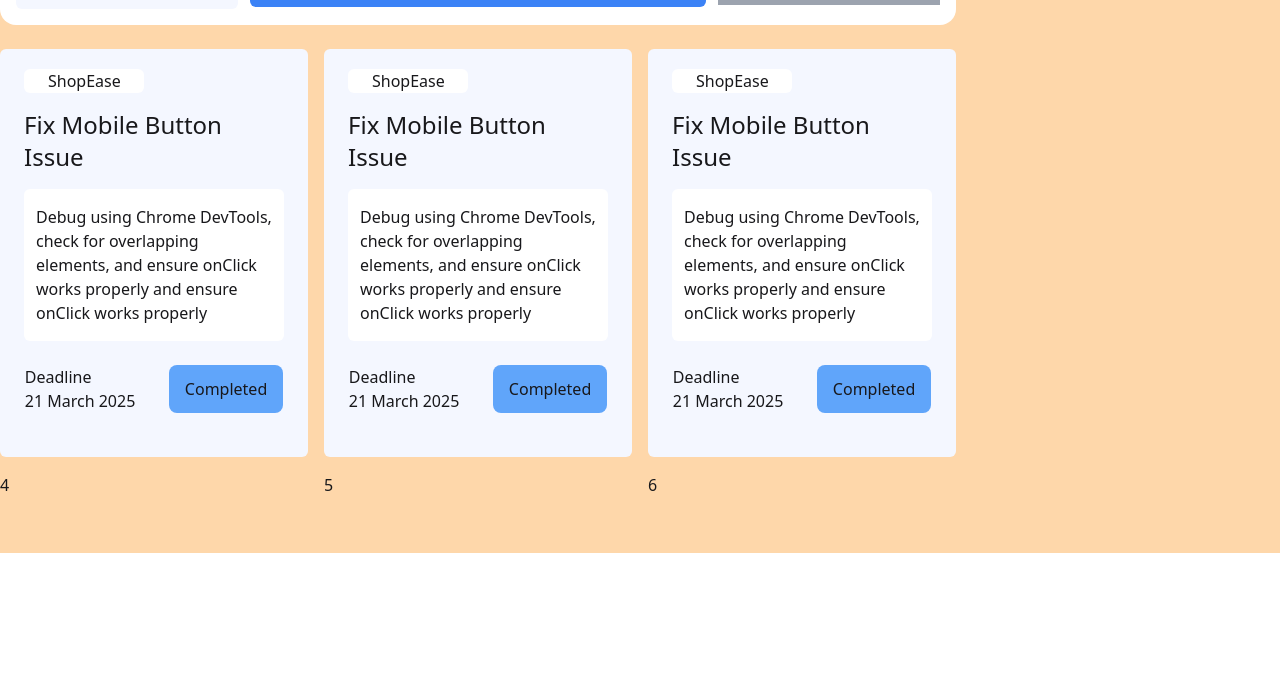
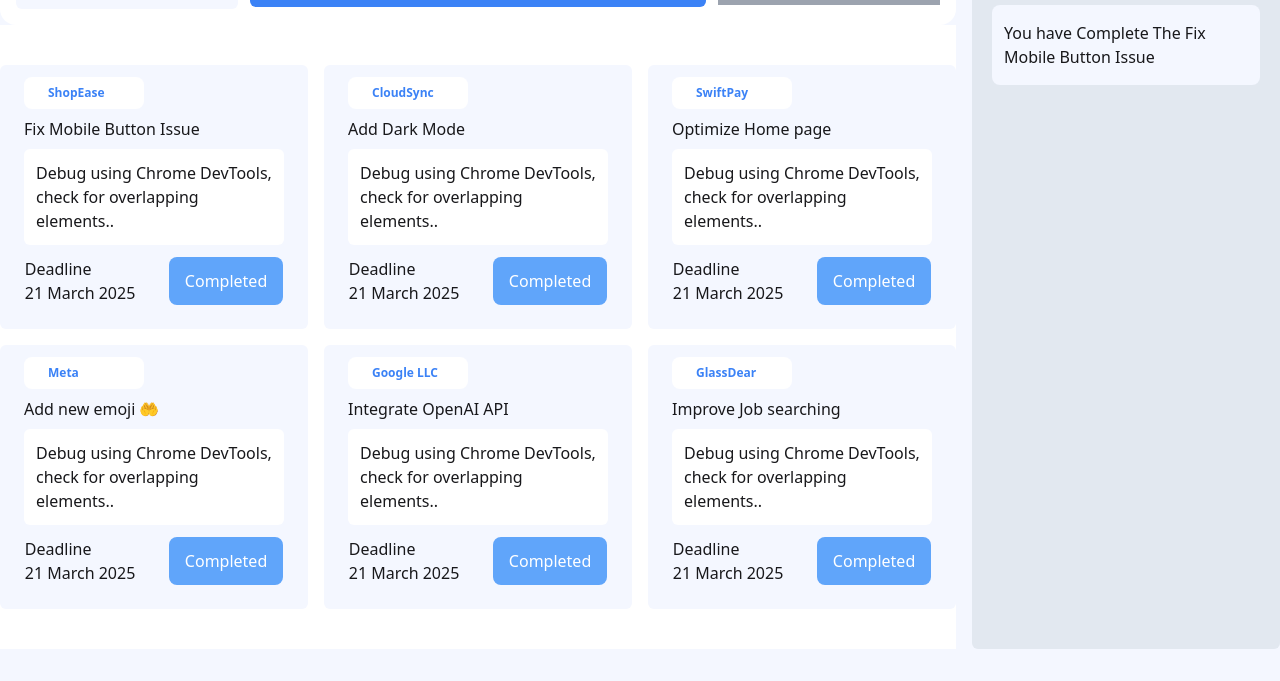
Before and after one commit to sumaiya2427/re-submit-assignment-5, a plain HTML site: page index.html in a window 1280 px wide. Shown: the part 223-904 px from the top of the page. Before the commit the page ends 800 px from the top, so only its background shows below. Drawn offline with nearby package versions, Linux system fonts and the light colour scheme.

Commit message:
task number increse and decrese

```diff
--- a/index.html
+++ b/index.html
@@ -5,7 +5,7 @@
     <meta name="viewport" content="width=device-width, initial-scale=1.0" />
     <!-- tailwind link -->
     <script src="https://cdn.tailwindcss.com"></script>
-    <title>assignment-5</title>
+    <title>assignment</title>
     <!-- daisyUI link add -->
     <link
       href="https://cdn.jsdelivr.net/npm/daisyui@5"
@@ -14,8 +14,8 @@
     />
     <script src="https://cdn.jsdelivr.net/npm/@tailwindcss/browser@4"></script>
   </head>
-  <body class="bg-orange-200">
-    <nav class="w-10/12 mx-auto bg-slate-500 py-3">
+  <body class="bg-[#F4F7FF]">
+    <nav class="w-10/12 mx-auto bg-white py-3">
       <div class="flex justify-between">
         <!-- logo here -->
         <div class="flex gap-2">
@@ -26,7 +26,7 @@
         <div class="flex gap-4 items-center">
           <div class="flex gap-3">
             <img class="w-6 h-6" src="assets/checkbox.png" alt="" />
-            <h3 class="">23</h3>
+            <h3 id="total-task" class="">23</h3>
           </div>
           <!-- more div bg color  -->
           <div
@@ -101,76 +101,181 @@
               </div>
             </div>
             <!-- 6 cards div-->
-            <div class="grid grid-cols-3 py-6 gap-4">
+            <div class="grid grid-cols-3 py-10 gap-4 bg-white">
               <!-- card 1 -->
-              <div class="bg-[#F4F7FF] px-6 py-5 rounded-md">
-                <p class="bg-white w-30 pl-6 rounded-md">ShopEase</p>
-                <p class="text-2xl py-4">Fix Mobile Button Issue</p>
+              <div class="bg-[#F4F7FF] px-6 py-3 rounded-md">
+                <p
+                  class="bg-white w-30 pl-6 text-xs font-semibold py-2 rounded-lg text-blue-500"
+                >
+                  ShopEase
+                </p>
+                <p class="py-2 font-medium text-base">
+                  Fix Mobile Button Issue
+                </p>
                 <p></p>
-                <p class="bg-white rounded-md px-3 py-4">
-                  Debug using Chrome DevTools, check for overlapping elements,
-                  and ensure onClick works properly and ensure onClick works
-                  properly
+                <p class="bg-white rounded-md px-3 py-3">
+                  Debug using Chrome DevTools, check for overlapping elements..
                 </p>
-                <div class="flex justify-around gap-8 py-6">
+                <div class="flex justify-around gap-8 py-3">
                   <div>
                     <p>Deadline</p>
                     <h3>21 March 2025</h3>
                   </div>
-                  <button class="bg-blue-400 px-4 rounded-lg">Completed</button>
+                  <button
+                    class="bg-blue-400 px-4 rounded-lg text-white complete-button"
+                    id="1st-btn"
+                  >
+                    Completed
+                  </button>
                 </div>
               </div>
               <!-- card 2 -->
-              <div class="bg-[#F4F7FF] px-6 py-5 rounded-md">
-                <p class="bg-white w-30 pl-6 rounded-md">ShopEase</p>
-                <p class="text-2xl py-4">Fix Mobile Button Issue</p>
+              <div class="bg-[#F4F7FF] px-6 py-3 rounded-md">
+                <p
+                  class="bg-white w-30 pl-6 text-xs font-semibold py-2 rounded-lg text-blue-500"
+                >
+                  CloudSync
+                </p>
+                <p class="py-2 font-medium text-base">Add Dark Mode</p>
                 <p></p>
-                <p class="bg-white rounded-md px-3 py-4">
-                  Debug using Chrome DevTools, check for overlapping elements,
-                  and ensure onClick works properly and ensure onClick works
-                  properly
+                <p class="bg-white rounded-md px-3 py-3">
+                  Debug using Chrome DevTools, check for overlapping elements..
                 </p>
-                <div class="flex justify-around gap-8 py-6">
+                <div class="flex justify-around gap-8 py-3">
                   <div>
                     <p>Deadline</p>
                     <h3>21 March 2025</h3>
                   </div>
-                  <button class="bg-blue-400 px-4 rounded-lg">Completed</button>
+                  <button
+                    id="2nd-btn"
+                    class="bg-blue-400 px-4 rounded-lg text-white complete-button"
+                  >
+                    Completed
+                  </button>
                 </div>
               </div>
               <!-- card 3 -->
-              <div class="bg-[#F4F7FF] px-6 py-5 rounded-md">
-                <p class="bg-white w-30 pl-6 rounded-md">ShopEase</p>
-                <p class="text-2xl py-4">Fix Mobile Button Issue</p>
+              <div class="bg-[#F4F7FF] px-6 py-3 rounded-md">
+                <p
+                  class="bg-white w-30 pl-6 text-xs font-semibold py-2 rounded-lg text-blue-500"
+                >
+                  SwiftPay
+                </p>
+                <p class="py-2 font-medium text-base">Optimize Home page</p>
                 <p></p>
-                <p class="bg-white rounded-md px-3 py-4">
-                  Debug using Chrome DevTools, check for overlapping elements,
-                  and ensure onClick works properly and ensure onClick works
-                  properly
+                <p class="bg-white rounded-md px-3 py-3">
+                  Debug using Chrome DevTools, check for overlapping elements..
                 </p>
-                <div class="flex justify-around gap-8 py-6">
+                <div class="flex justify-around gap-8 py-3">
                   <div>
                     <p>Deadline</p>
                     <h3>21 March 2025</h3>
                   </div>
-                  <button class="bg-blue-400 px-4 rounded-lg">Completed</button>
+                  <button
+                    id="3rd-btn"
+                    class="bg-blue-400 px-4 rounded-lg text-white complete-button"
+                  >
+                    Completed
+                  </button>
                 </div>
               </div>
               <!-- card 4 -->
-              <div>4</div>
+              <div class="bg-[#F4F7FF] px-6 py-3 rounded-md">
+                <p
+                  class="bg-white w-30 pl-6 text-xs font-semibold py-2 rounded-lg text-blue-500"
+                >
+                  Meta
+                </p>
+                <p class="py-2 font-medium text-base">Add new emoji 🤲</p>
+                <p></p>
+                <p class="bg-white rounded-md px-3 py-3">
+                  Debug using Chrome DevTools, check for overlapping elements..
+                </p>
+                <div class="flex justify-around gap-8 py-3">
+                  <div>
+                    <p>Deadline</p>
+                    <h3>21 March 2025</h3>
+                  </div>
+                  <button
+                    id="4th-btn"
+                    class="bg-blue-400 px-4 rounded-lg text-white complete-button"
+                  >
+                    Completed
+                  </button>
+                </div>
+              </div>
               <!-- card 5 -->
-              <div>5</div>
+              <div class="bg-[#F4F7FF] px-6 py-3 rounded-md">
+                <p
+                  class="bg-white w-30 pl-6 text-xs font-semibold py-2 rounded-lg text-blue-500"
+                >
+                  Google LLC
+                </p>
+                <p class="py-2 font-medium text-base">Integrate OpenAI API</p>
+                <p></p>
+                <p class="bg-white rounded-md px-3 py-3">
+                  Debug using Chrome DevTools, check for overlapping elements..
+                </p>
+                <div class="flex justify-around gap-8 py-3">
+                  <div>
+                    <p>Deadline</p>
+                    <h3>21 March 2025</h3>
+                  </div>
+                  <button
+                    id="5th-btn"
+                    class="bg-blue-400 px-4 rounded-lg text-white complete-button"
+                  >
+                    Completed
+                  </button>
+                </div>
+              </div>
               <!-- card 6 -->
-              <div>6</div>
+              <div class="bg-[#F4F7FF] px-6 py-3 rounded-md">
+                <p
+                  class="bg-white w-30 pl-6 text-xs font-semibold py-2 rounded-lg text-blue-500"
+                >
+                  GlassDear
+                </p>
+                <p class="py-2 font-medium text-base">Improve Job searching</p>
+                <p></p>
+                <p class="bg-white rounded-md px-3 py-3">
+                  Debug using Chrome DevTools, check for overlapping elements..
+                </p>
+                <div class="flex justify-around gap-8 py-3">
+                  <div>
+                    <p>Deadline</p>
+                    <h3>21 March 2025</h3>
+                  </div>
+                  <button
+                    id="6th-btn"
+                    class="bg-blue-400 px-4 rounded-lg text-white complete-button"
+                  >
+                    Completed
+                  </button>
+                </div>
+              </div>
             </div>
           </div>
         </div>
 
         <!-- history div -->
-        <div class="col-span-1">
-          <p>Lorem ipsum dolor sit amet consectetur adipisicing elit...</p>
+        <div class="col-span-1 bg-slate-200 rounded-md">
+          <div class="flex gap-4 px-18 py-4 text-center items-center">
+            <img class="w-5 h-5" src="assets/activity.png" alt="" />
+            <p>Activity Log</p>
+          </div>
+          <span class="px-18 py-4">
+            <button class="bg-blue-400 px-4 rounded-lg h-10 text-white">
+              Clear History
+            </button>
+          </span>
+          <!-- history card -->
+          <div class="bg-[#F4F7FF] mt-6 mx-5 px-3 py-4 rounded-lg">
+            <p>You have Complete The Fix Mobile Button Issue</p>
+          </div>
         </div>
       </div>
     </main>
+    <script src="js/history.js"></script>
   </body>
 </html>
--- /dev/null
+++ b/js/history.js
@@ -0,0 +1,19 @@
+const buttons = document.querySelectorAll(".complete-button");
+
+const taskNumberElement = document.getElementById("task-number");
+
+buttons.forEach((btn) => {
+  btn.addEventListener("click", function (event) {
+    event.target.classList.add("bg-blue-100");
+
+    const currentTask = Number(taskNumberElement.innerText);
+
+    taskNumberElement.innerText = currentTask - 1;
+
+    const totalNumberElement = document.getElementById("total-task");
+    const currentTottalTask = Number(totalNumberElement.innerText);
+    totalNumberElement.innerText = currentTottalTask + 1;
+
+    event.target.disabled = true;
+  });
+});
```
